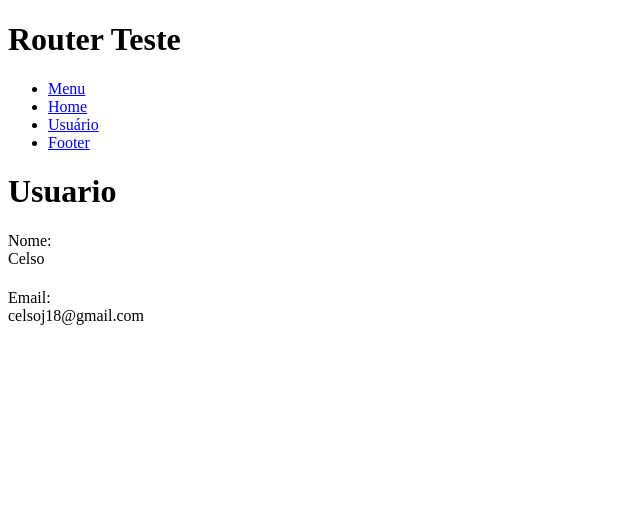
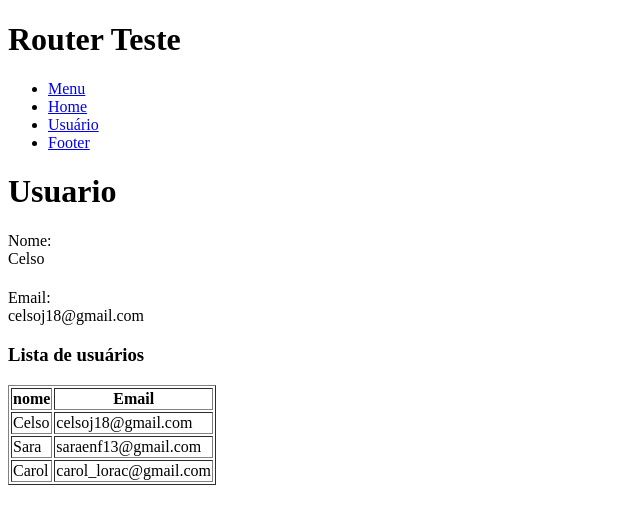
Before and after one commit to CelsoJunioDev/angular-study, an Angular app: page /#/usuario in a window 1280 px wide. Shown: the top 524 px of the page, without its empty margins (0-640 px from the left). Built offline with nearby package versions, Linux system fonts and the light colour scheme.

Commit message:
consumindo uma lista de usuarios

```diff
--- a/src/app/usuario/usuario.component.html
+++ b/src/app/usuario/usuario.component.html
@@ -16,3 +16,20 @@
 <div>
   <span> {{usuario.email}} </span>
 </div>
+
+<!-- lista de usuarios -->
+<h3>Lista de usuários</h3>
+<table border="1">
+  <tr>
+    <th>nome</th>
+    <th>Email</th>
+  </tr>
+  <tr *ngFor="let users of usuarios;">
+    <td>
+      {{users.nome}}
+    </td>
+    <td>
+      {{users.email}}
+    </td>
+  </tr>
+</table>
--- a/src/app/usuario/usuario.component.ts
+++ b/src/app/usuario/usuario.component.ts
@@ -10,6 +10,20 @@ import { UsuarioService } from '../usuario.service';
 export class UsuarioComponent implements OnInit {
 
   public usuario!: Usuario;
+  public usuarios: Usuario[] =[
+    {
+      nome: "Celso",
+      email: "celsoj18@gmail.com"
+    },
+    {
+      nome: "Sara",
+      email: "saraenf13@gmail.com"
+    },
+    {
+      nome: "Carol",
+      email: "carol_lorac@gmail.com"
+    }
+  ]
   constructor(private usuarioService: UsuarioService) { }
 
   ngOnInit(): void {
```
